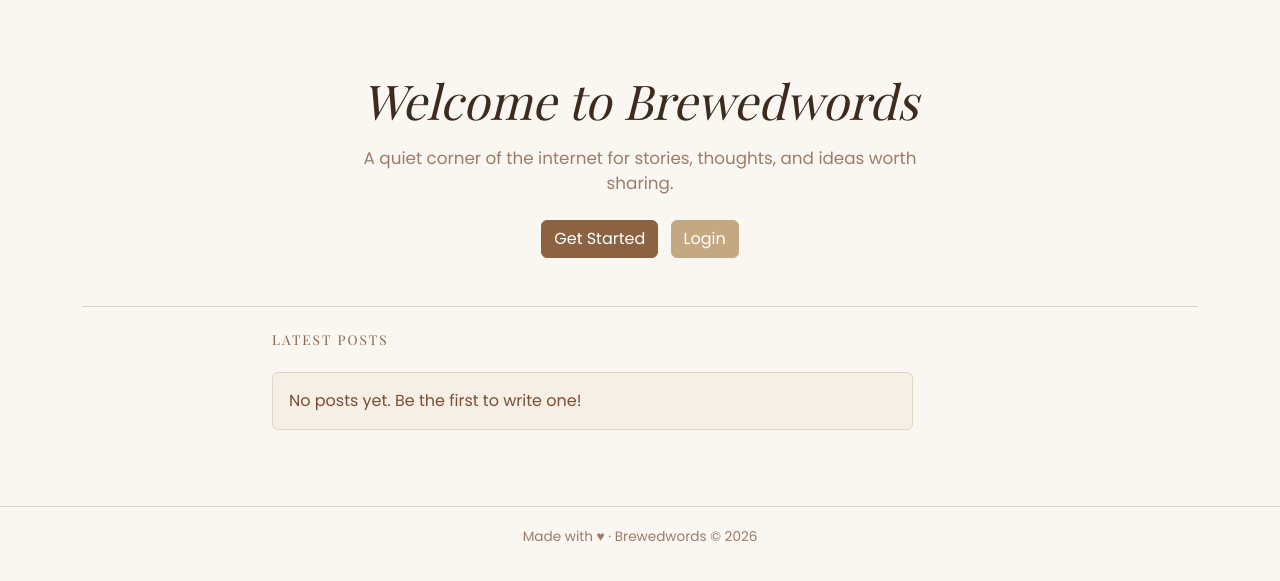
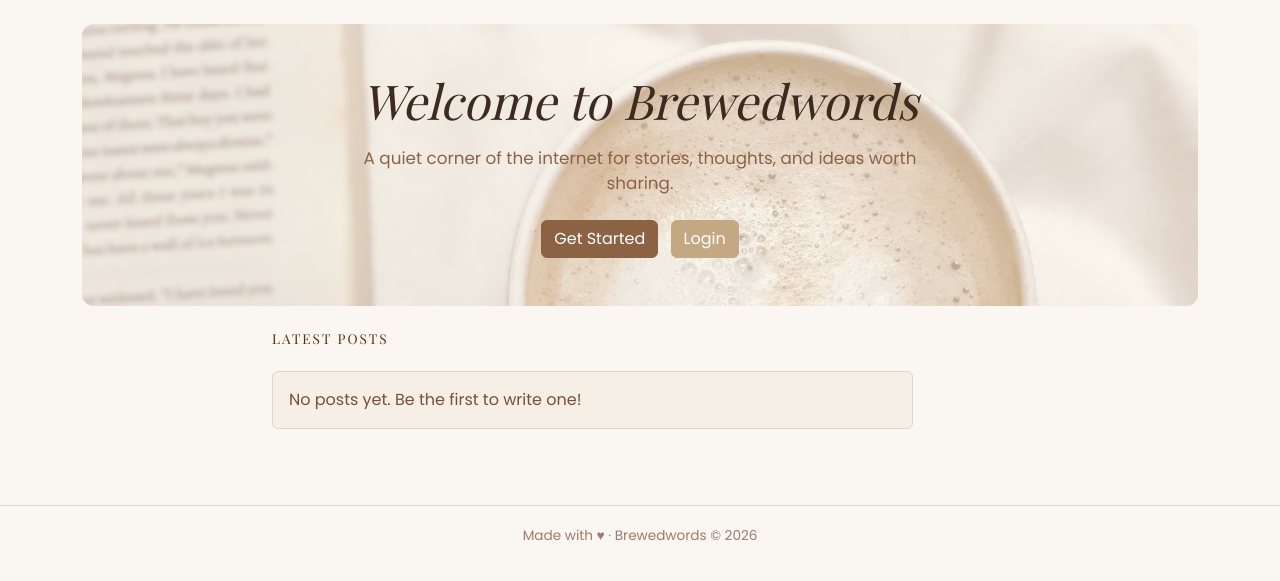
Before and after one commit to sampada596/blog_django, a Django app: page / in a window 1280 px wide. Shown: the part 65-646 px from the top of the page. Run offline with Django 5.2, Linux system fonts and the light colour scheme; data that the repository does not hold is empty; some web fonts are replaced.

Commit message:
fixed some errors

```diff
--- a/blog/templates/blog/home.html
+++ b/blog/templates/blog/home.html
@@ -1,11 +1,17 @@
 {% extends 'blog/base.html' %}
+{% load static %}
 
 {% block content %}
 
-<!-- Introduction Section -->
-<div class="text-center py-5 mb-4" style="border-bottom: 1px solid #e0d5c5;">
+
+<div class="text-center py-5 mb-4" style="
+    background-image: linear-gradient(rgba(250, 246, 241, 0.6), rgba(250, 246, 241, 0.6)), url('{% static 'images/bannerrr.jpg' %}');
+    background-size: cover;
+    background-position: center;
+    border-radius: 12px;
+">
     <h1 class="display-5" style="font-style: italic;">Welcome to Brewedwords</h1>
-    <p class="col-md-6 mx-auto mt-3" style="color: #9a7e6a; font-size: 1.05rem;">
+    <p class="col-md-6 mx-auto mt-3" style="color: #8d6343; font-size: 1.05rem;">
         A quiet corner of the internet for stories, thoughts, and ideas worth sharing.
     </p>
     {% if not request.user.is_authenticated %}
@@ -16,10 +22,10 @@
     {% endif %}
 </div>
 
-<!-- Blog Posts -->
+
 <div class="row">
     <div class="col-md-7 offset-md-2">
-        <h5 class="mb-4" style="color: #8B6343; letter-spacing: 2px; font-size: 0.85rem; text-transform: uppercase;">Latest Posts</h5>
+        <h5 class="mb-4" style="color: #5e2e06; letter-spacing: 2px; font-size: 0.85rem; text-transform: uppercase;">Latest Posts</h5>
         {% for post in posts %}
             <div class="card mb-4 p-3">
                 <div class="card-body">
@@ -30,7 +36,6 @@
                     <p class="card-text" style="color: #6a5040;">{{ post.content|truncatewords:25 }}</p>
                     <a href="{% url 'post_detail' post.pk %}" class="btn btn-primary btn-sm">Read More →</a>
                     <span class="text-muted ms-2"><small>♥ {{ post.total_likes }}</small></span>
-
                 </div>
             </div>
         {% empty %}
--- a/blog_django/settings.py
+++ b/blog_django/settings.py
@@ -116,3 +116,5 @@ USE_TZ = True
 # https://docs.djangoproject.com/en/6.0/howto/static-files/
 
 STATIC_URL = 'static/'
+
+LOGIN_URL = 'login'
```
Also changed, not shown: blog/static/images/bannerrr.jpg (added).
